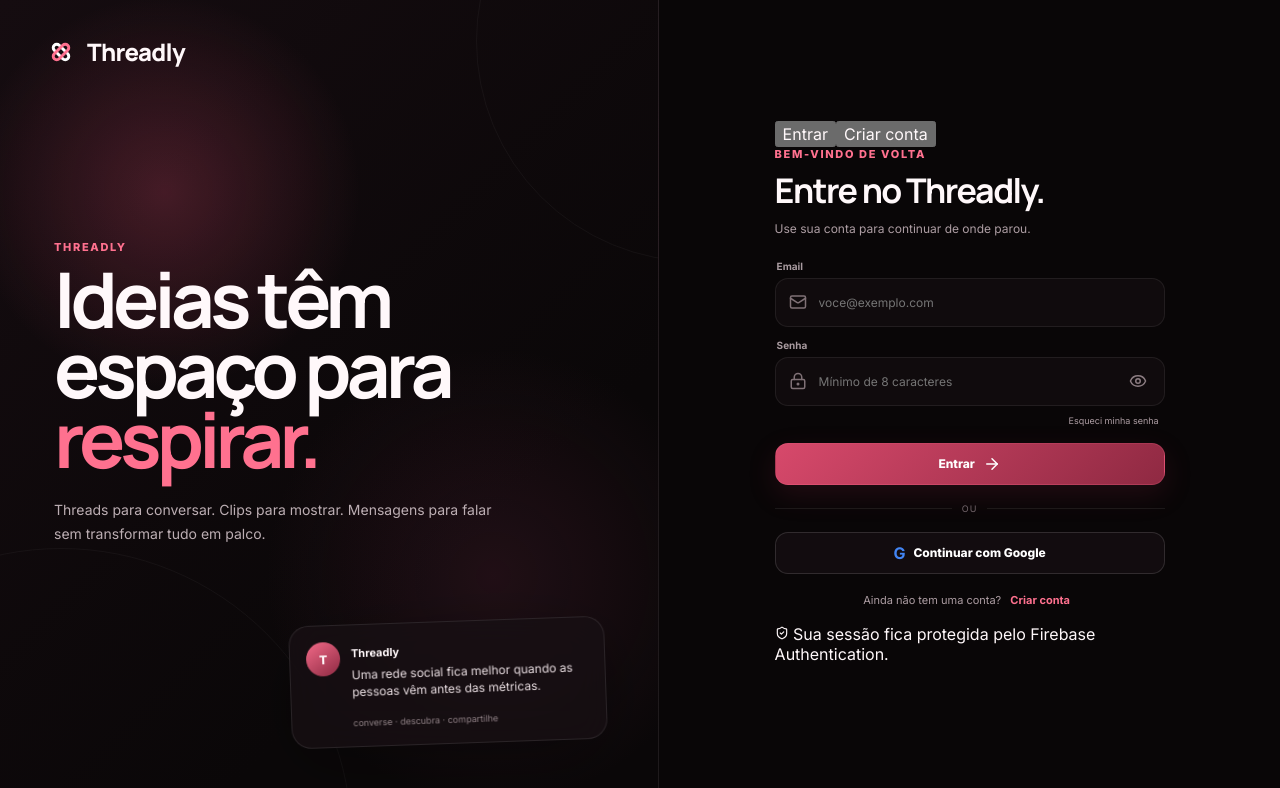
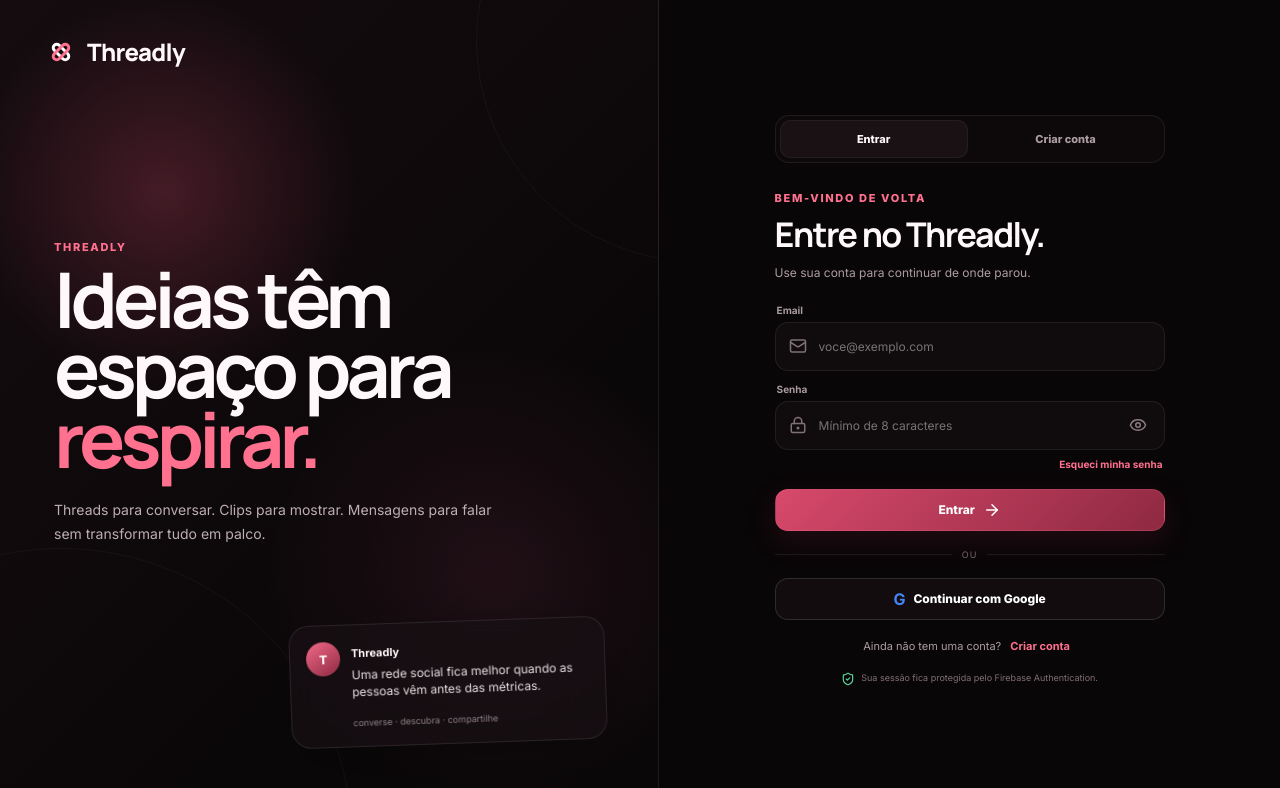
Before and after one commit to NKellerMC/Threadly, a React (Vite) app: page /#/login in a window 1280 px wide. Shown: the top 788 px of the page. Built offline with nearby package versions, Linux system fonts and the light colour scheme; no server answers.

Commit message:
Carregar estilos finais de autenticação e chat

```diff
--- a/src/styles/global.css
+++ b/src/styles/global.css
@@ -3,3 +3,4 @@
 @import './components-2.css';
 @import './components-3.css';
 @import './components-4.css';
+@import './components-5.css';
```
